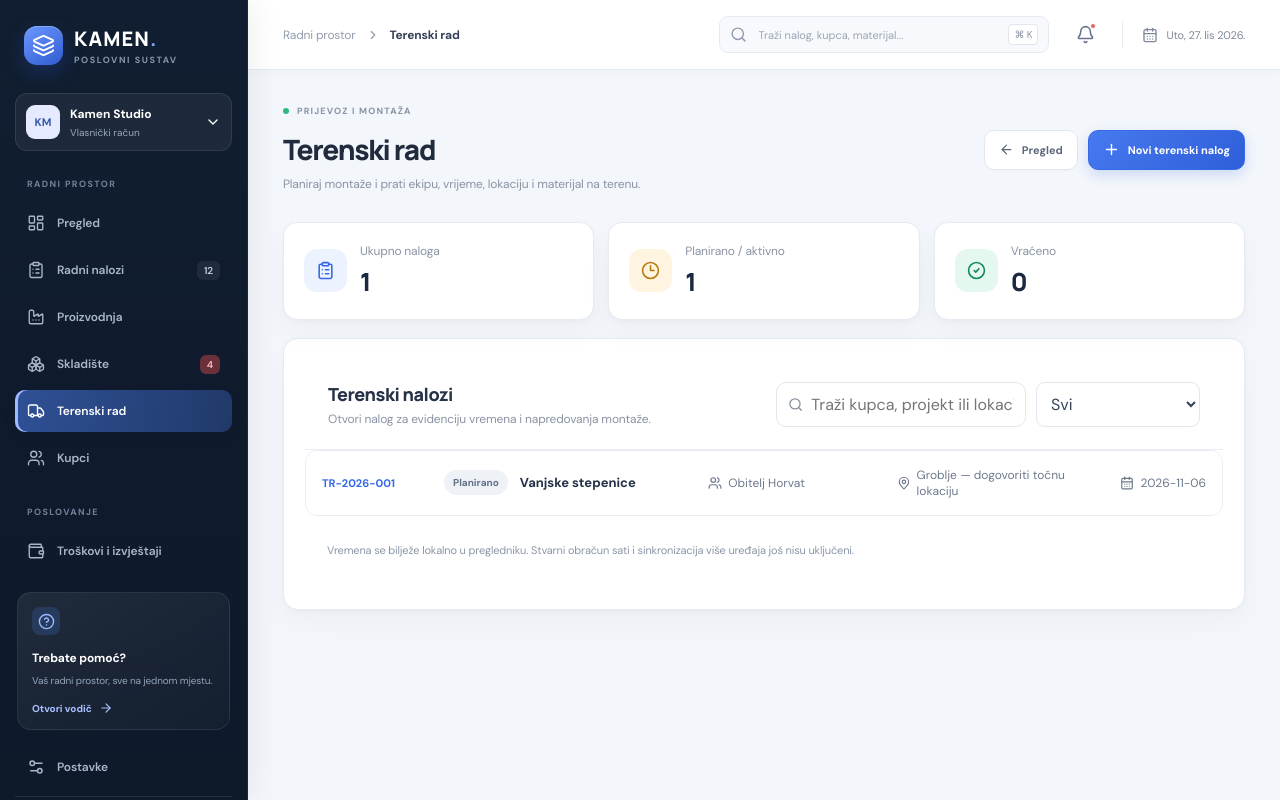
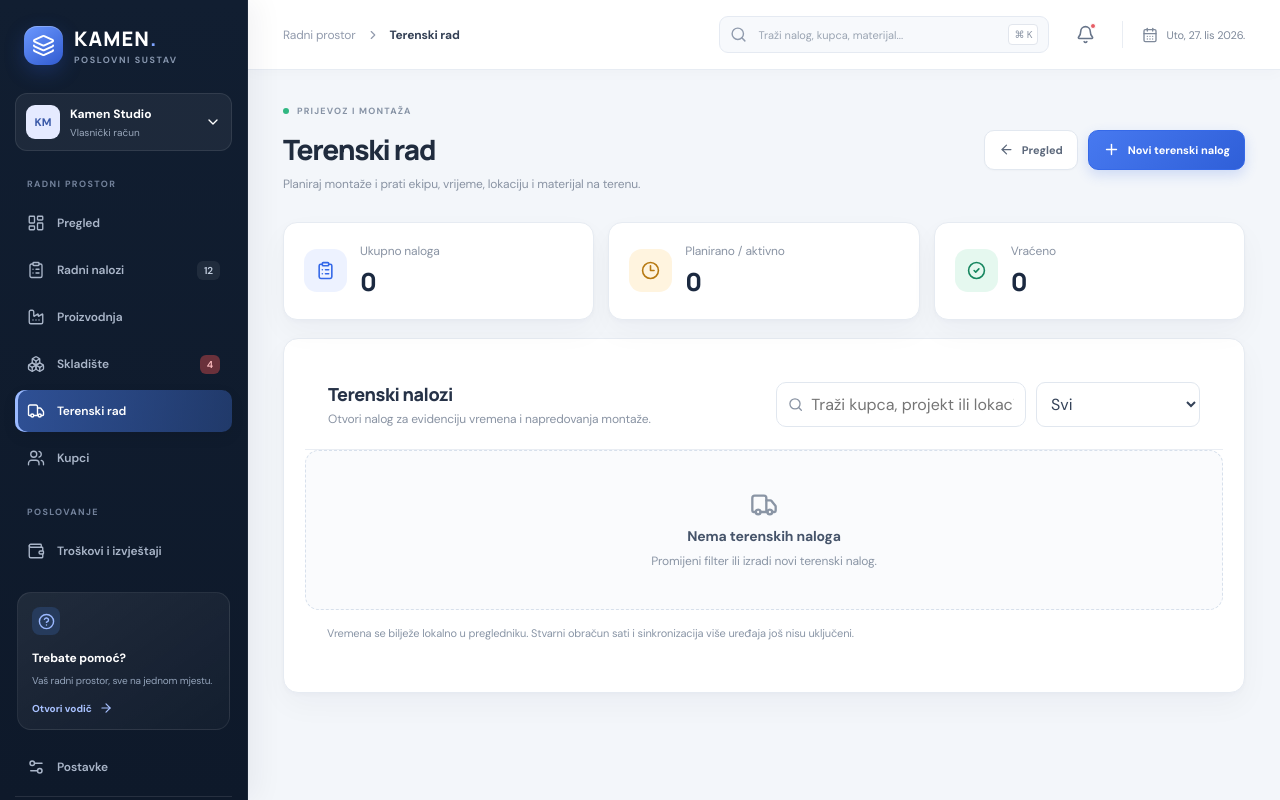
Before and after one commit to cn-dom/Kamen-app, a React (Vite) app: page / in a window 1280 px wide. Both pictures are taken after a click on the button "Terenski rad". Built offline with nearby package versions, Linux system fonts and the light colour scheme.

Commit message:
Remove sample field jobs and linked sample orders

```diff
--- a/src/components/FieldWorkModule.jsx
+++ b/src/components/FieldWorkModule.jsx
@@ -3,18 +3,9 @@ import { Truck, Plus, Search, MapPin, CalendarDays, Clock3, Users, Car, Package,
 
 const KEY = 'kamen-app-field-work-v1';
 const ORDER_KEY = 'kamen-app-work-orders-v1';
-const seed = [
-  { id:'TR-2026-001', orderId:'RN-2026-002', customer:'Obitelj Horvat', project:'Vanjske stepenice', location:'Groblje — dogovoriti točnu lokaciju', date:'2026-11-06', team:'M. Kovač, D. Perić', vehicle:'Kombi', status:'Planirano', departure:'', arrival:'', workStart:'', workEnd:'', returnTime:'', materials:'Gazišta i montažni materijal', note:'Provjeriti pristup vozilom prije polaska' }
-];
+const seed = [];
 const read = (key, fallback) => { try { const v = window.localStorage.getItem(key); return v ? JSON.parse(v) : fallback; } catch { return fallback; } };
-const readWorkOrders = () => {
-  const saved = read(ORDER_KEY, null);
-  // WorkOrdersModule uses these same initial examples before the first saved list exists.
-  return Array.isArray(saved) && saved.length ? saved : [
-    { id:'RN-2026-001', customer:'Primjer kupca d.o.o.', project:'Kuhinjska radna ploča', material:'Brački kamen', due:'2026-11-02', status:'U pripremi', pieces:[] },
-    { id:'RN-2026-002', customer:'Obitelj Horvat', project:'Vanjske stepenice', material:'Granit', due:'2026-11-05', status:'U tijeku', pieces:[] }
-  ];
-};
+const readWorkOrders = () => read(ORDER_KEY, []);
 const blank = { orderId:'', customer:'', project:'', location:'', date:'', team:'', vehicle:'', materials:'', note:'' };
 const steps = ['Planirano','Na putu','Na lokaciji','Montaža u tijeku','Završeno','Vraćeno'];
 
```
